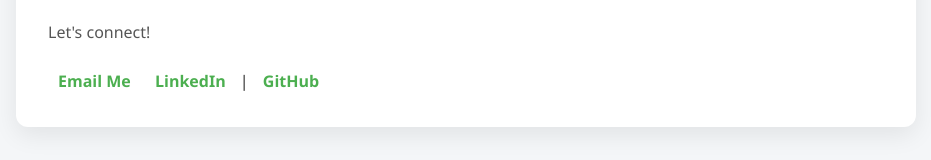
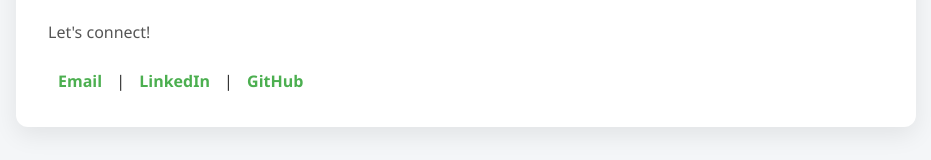
Before and after one commit to akash-k-rajesh/akash-k-rajesh.github.io, a plain HTML site: page index.html in a window 1280 px wide. Shown: the part 877-1037 px from the top of the page, without its empty margins (174-1105 px from the left). Drawn offline with Linux system fonts and the light colour scheme.

Commit message:
Update index.html

```diff
--- a/index.html
+++ b/index.html
@@ -116,7 +116,7 @@
   <section class="contact">
     <h2>Contact Me</h2>
     <p>Let's connect!</p>
-    <a href="https://mail.google.com/mail/?view=cm&fs=1&to=akashkr2127@gmail.com" target="_blank">Email Me</a>
+     <a href="mailto:akashkr2127@gmail.com">Email</a> |
     <a href="https://www.linkedin.com/in/akash-k-r-675444257/" target="_blank">LinkedIn</a> |
     <a href="https://github.com/akash-k-rajesh" target="_blank">GitHub</a>
   </section>
```
